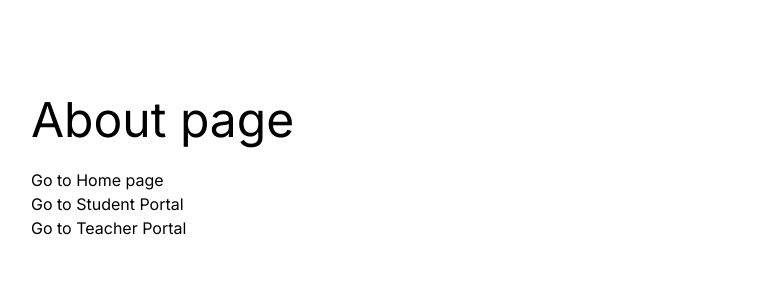
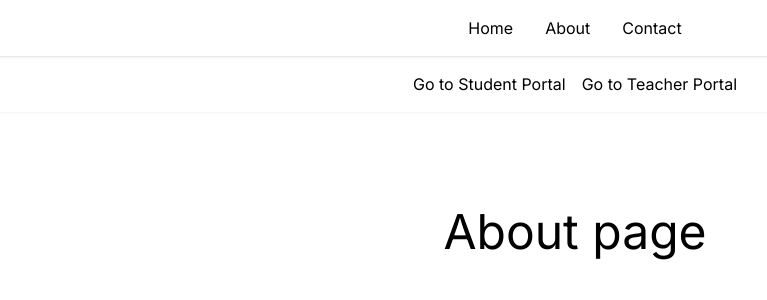
Before and after one commit to DeepakDhakad52/Next.js-learning, a Next.js app: page /about in a window 1280 px wide. Shown: the top 300 px of the page, without its empty margins (65-832 px from the left). Built offline with nearby package versions, Linux system fonts and the light colour scheme.

Commit message:
Custom Layouts

```diff
--- /dev/null
+++ b/src/app/about/layout.js
@@ -0,0 +1,16 @@
+import Link from 'next/link'
+import React from 'react'
+
+function Aboutlayout({ children }) {
+    return (
+        <div>
+            <div className='flex p-4 justify-center shadow-sm'>
+                <Link className='mx-2' href={'/about/student'}>Go to Student Portal</Link><br />
+                <Link className='mx-2' href={'/about/teacher'}>Go to Teacher Portal</Link>
+            </div>
+            {children}
+        </div>
+    )
+}
+
+export default Aboutlayout
--- a/src/app/about/page.js
+++ b/src/app/about/page.js
@@ -4,10 +4,7 @@ import React from 'react'
 const page = () => {
   return (
     <main className=" p-24">
-      <h1 className="text-bold text-5xl">About page</h1><br />
-      <Link href={'/'}>Go to Home page</Link><br />
-      <Link href={'/about/student'}>Go to Student Portal</Link><br />
-      <Link href={'/about/teacher'}>Go to Teacher Portal</Link>
+      <h1 className="text-center text-bold text-5xl">About page</h1><br />
     </main>
   )
 }
--- a/src/app/about/student/page.js
+++ b/src/app/about/student/page.js
@@ -4,9 +4,7 @@ import React from 'react'
 const page = () => {
   return (
     <main className="p-24">
-    <h1 className="text-bold text-5xl">About Student Portal</h1><br />
-    {/* <Link href='/'>Go to Home page</Link><br /> */}
-    <Link href='/about'>Go to About page</Link><br />
+    <h1 className="text-center text-bold text-5xl">About Student Portal</h1><br />
   </main>
   )
 }
--- a/src/app/about/teacher/page.js
+++ b/src/app/about/teacher/page.js
@@ -4,9 +4,7 @@ import React from 'react'
 const page = () => {
   return (
     <main className="p-24">
-      <h1 className="text-bold text-5xl">About Teacher Portal</h1><br />
-      {/* <Link href='/'>Go to Home page</Link><br /> */}
-      <Link href='/about'>Go to About page</Link><br />
+      <h1 className=" text-center text-bold text-5xl">About Teacher Portal</h1><br />
     </main>
   )
 }
--- a/src/app/contact/page.js
+++ b/src/app/contact/page.js
@@ -1,11 +1,9 @@
-import Link from 'next/link'
 import React from 'react'
 
 const page = () => {
   return (
     <main className="p-24">
-      <h1 className="text-bold text-5xl">Contact page</h1><br />
-      <Link href='/'>Go to Home page</Link>
+      <h1 className="text-center text-bold text-5xl">Contact page</h1><br />
     </main>
   )
 }
--- a/src/app/layout.js
+++ b/src/app/layout.js
@@ -1,3 +1,4 @@
+import Link from 'next/link'
 import './globals.css'
 import { Inter } from 'next/font/google'
 
@@ -11,7 +12,23 @@ export const metadata = {
 export default function RootLayout({ children }) {
   return (
     <html lang="en">
-      <body className={inter.className}>{children}</body>
+
+      <body className={inter.className}>
+      <Navbar />
+        {children}</body>
     </html>
   )
 }
+
+const Navbar = () => {
+  const li_style = 'mx-4';
+  return (
+    <nav >
+      <ul className='flex p-4 justify-center shadow' >
+        <li className={li_style}><Link href={'/'}>Home</Link></li>
+        <li className={li_style}><Link href={'/about'}>About</Link></li>
+        <li className={li_style}><Link href={'/contact'}>Contact</Link></li>
+      </ul>
+    </nav>
+  )
+}
--- a/src/app/page.js
+++ b/src/app/page.js
@@ -1,24 +1,13 @@
 'use client'
 
-import Link from "next/link";
 import { useRouter } from "next/navigation";
 import React from "react";
 
 export default function Home() {
 
-  const router = useRouter();
-  const navigate = (route) => {
-    router.push(route);
-  }
-
   return (
     <main className=" min-h-screen p-24">
-      <h1 className="text-bold text-5xl">Home page</h1> <br />
-      <Link href={'/about'}>Go to About page</Link> <br />
-      <Link href={'/contact'}>Go to Contact page</Link> <br />
-      <br /><br /><br /><br />
-      <button onClick={()=>navigate('about')} >Go to About page</button>
-      <button onClick={()=>navigate('contact')} className="mx-16">Go to Contact page</button>
+      <h1 className="text-center text-bold text-5xl">Home page</h1> <br />
     </main>
   )
 }
```
